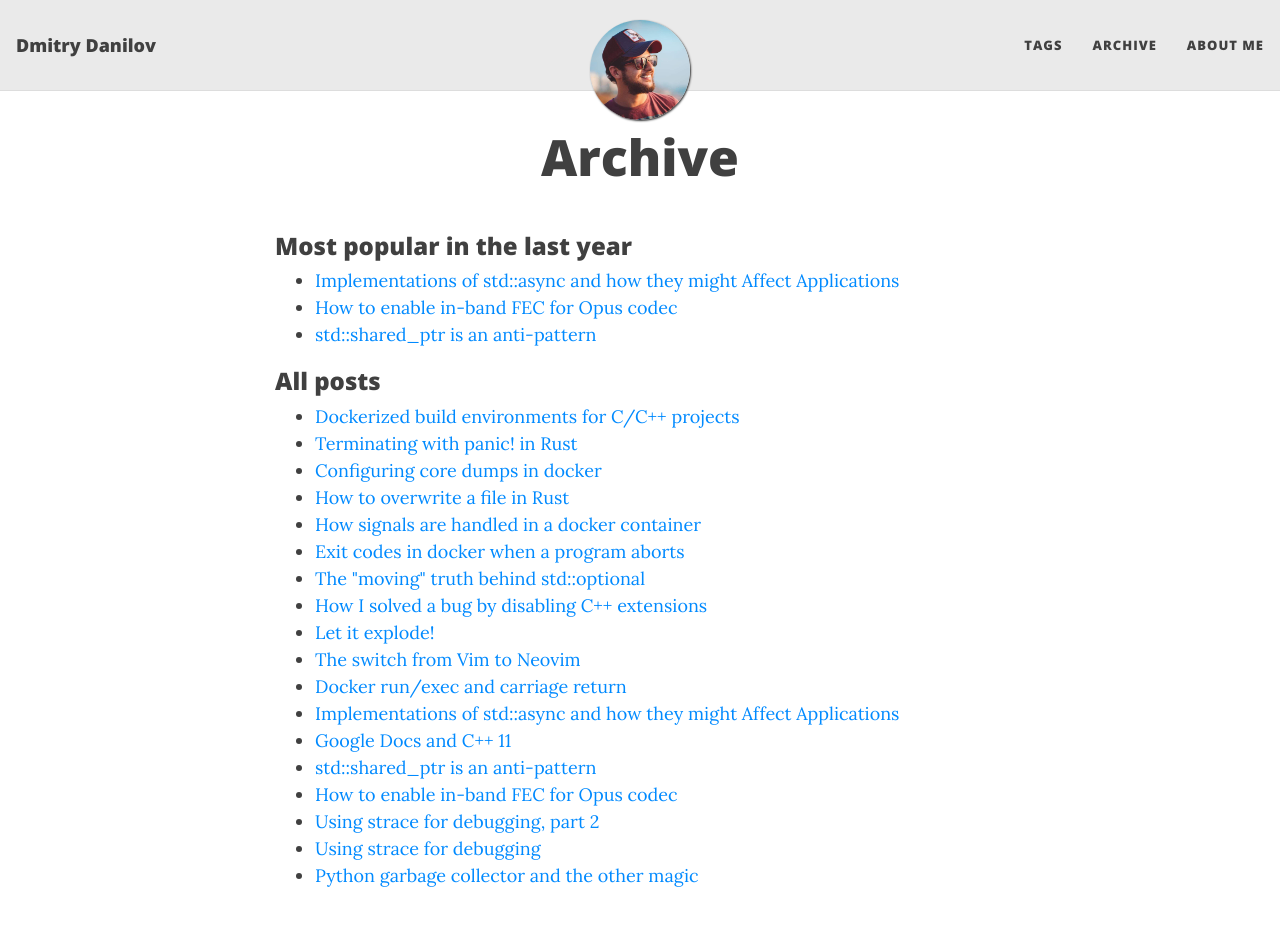
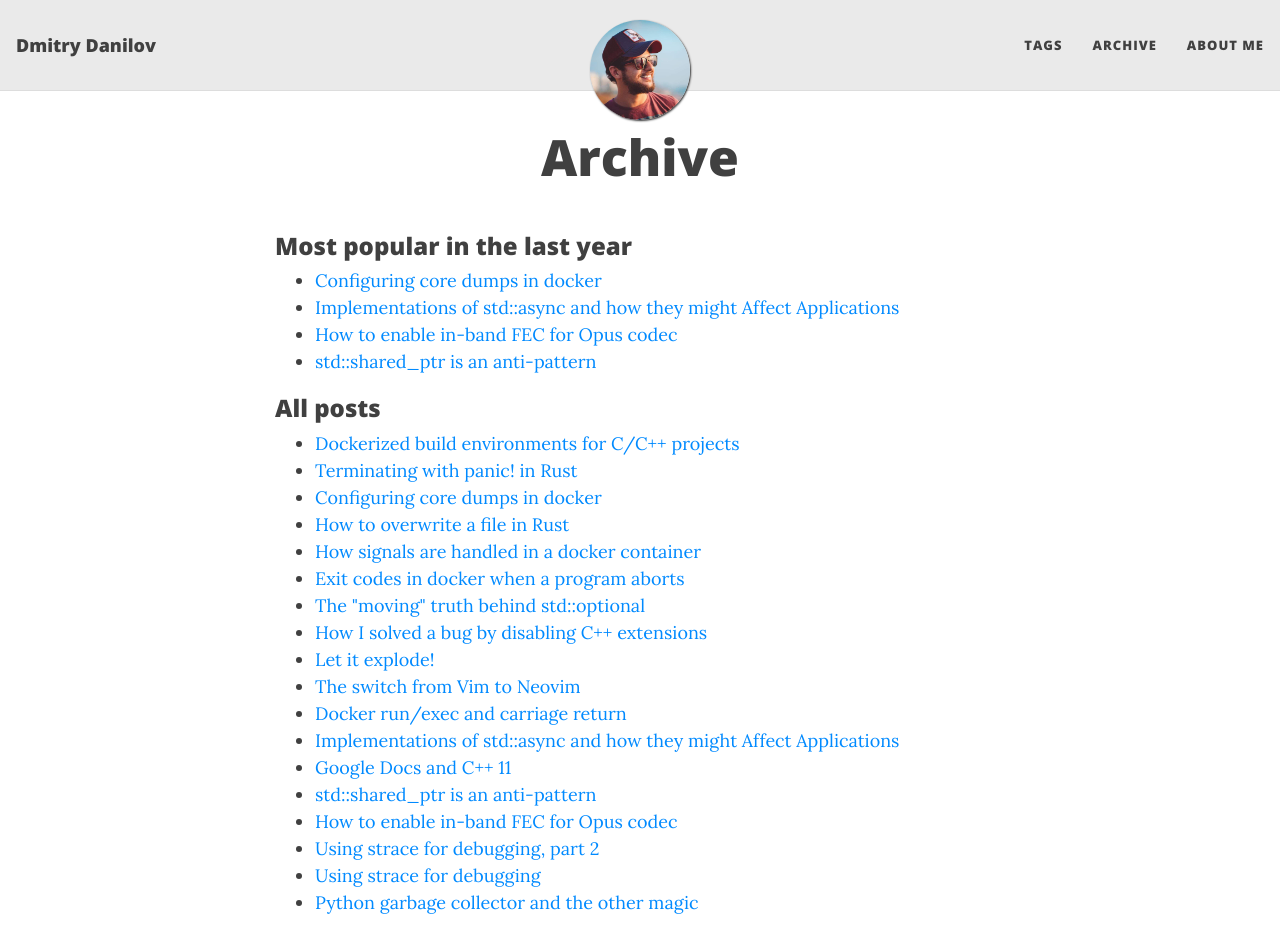
Before and after one commit to f-squirrel/f-squirrel.github.io, a Jekyll site: the page built from posts.md, in a window 1280 px wide and 1376 px high. Shown: the top 952 px of the window. Built offline with Jekyll 4.4.1, drawn with Linux system fonts in a browser that asks for light colours; nearby versions of some CDN libraries.

Commit message:
post: update popular posts

```diff
--- a/posts.md
+++ b/posts.md
@@ -4,6 +4,7 @@ title: Archive
 ---
 
 ### Most popular in the last year
+* [Configuring core dumps in docker](/how-to-configure-core-dump-in-docker-container)
 * [Implementations of std::async and how they might Affect Applications](/std-async-implementations/)
 * [How to enable in-band FEC for Opus codec](/how-to-enable-in-band-fec-for-opus-codec/)
 * [std::shared_ptr is an anti-pattern](/shared-ptr-is-evil/)
```
